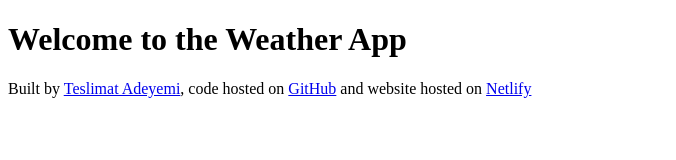
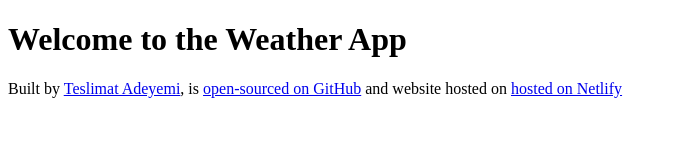
Before and after one commit to Teslimat/my-first-weather-project, a plain HTML site: page index.html in a window 1280 px wide. Shown: the whole page, without its empty margins (0-676 px from the left). Drawn offline with Linux system fonts and the light colour scheme.

Commit message:
Updated the footer content to something more readable

```diff
--- a/index.html
+++ b/index.html
@@ -11,15 +11,15 @@
     <footer>
       Built by
       <a href="https://github.com/Teslimat" target="_blank">Teslimat Adeyemi</a
-      >, code hosted on
+      >, is
       <a
         href="https://github.com/Teslimat/my-first-weather-project"
         target="_blank"
-        >GitHub</a
+        >open-sourced on GitHub</a
       >
       and website hosted on
       <a href="https://weather-project-ng.netlify.app/" target="_blank"
-        >Netlify</a
+        >hosted on Netlify</a
       >
     </footer>
   </body>
```
